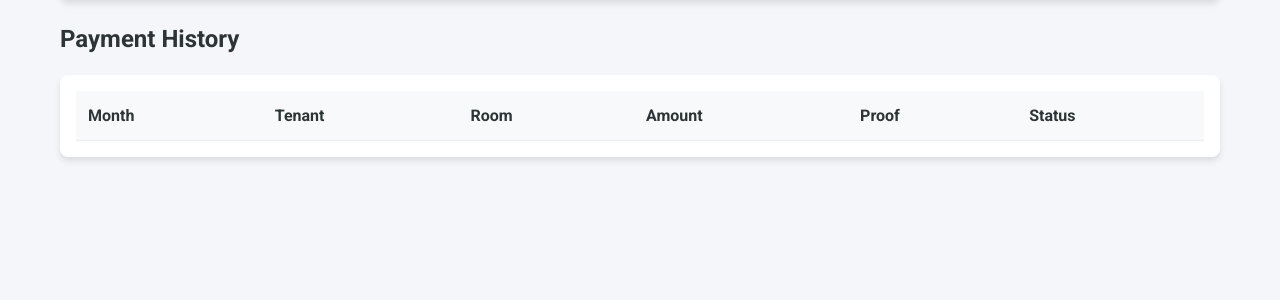
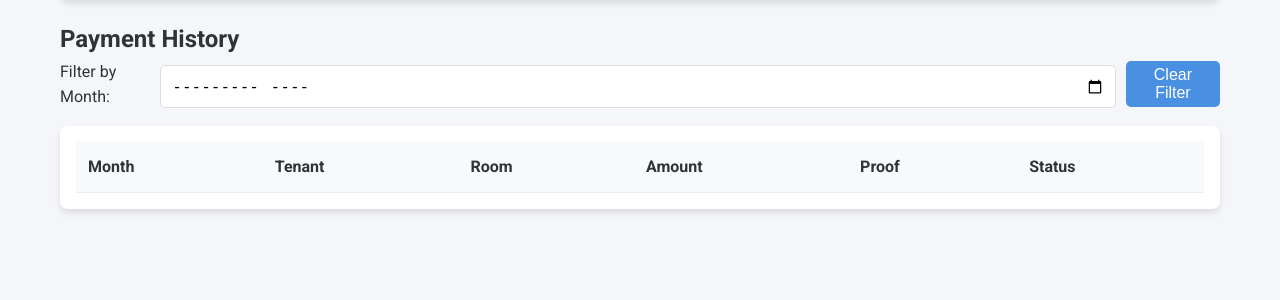
Before and after one commit to Keerthana22gh/pg-management-system, a Flask app: page /admin/dashboard in a window 1280 px wide, after a click on "Payments". Shown: the part 90-390 px from the top of the page. Run offline with Flask 3, Linux system fonts and the light colour scheme; the visitor is signed in with stand-in values (Sample User, id 1); lists and menus that the app fills with data are empty.

Commit message:
Add month-wise rent payment filter for admin dashboard

```diff
--- a/app.py
+++ b/app.py
@@ -167,8 +167,15 @@
 @login_required(role='admin')
 def admin_payments():
     try:
-        # Fetch payments with tenant name
-        response = supabase.table('rent_payments').select('*, tenants(name, room_id, rooms(room_number))').order('month', desc=True).execute()
+        month = request.args.get('month')
+        # Start building the query
+        query = supabase.table('rent_payments').select('*, tenants(name, room_id, rooms(room_number))').order('month', desc=True)
+
+        # Apply filter if month is provided
+        if month:
+            query = query.eq('month', month)
+
+        response = query.execute()
         return jsonify(response.data)
     except Exception as e:
         return jsonify({'error': str(e)}), 500
--- a/static/js/app.js
+++ b/static/js/app.js
@@ -83,11 +83,19 @@
     if (document.getElementById('vacateTableBodyAdmin')) loadAdminVacate();
 });
 
-async function loadAdminPayments() {
+async function loadAdminPayments(month = '') {
     try {
-        const res = await fetch('/api/admin/payments');
+        let url = '/api/admin/payments';
+        if (month) {
+            url += `?month=${month}`;
+        }
+        const res = await fetch(url);
         const payments = await res.json();
         const tbody = document.getElementById('paymentTableBody');
+        if (tbody) {
+            if (payments.length === 0) {
+                tbody.innerHTML = '<tr><td colspan="6" style="text-align:center;">No payments found for this period</td></tr>';
+            } else {
                 tbody.innerHTML = payments.map(p => `
                     <tr>
                         <td>${p.month}</td>
@@ -98,6 +106,8 @@
                         <td>${p.status}</td>
                     </tr>
                 `).join('');
+            }
+        }
     } catch (e) { console.error(e); }
 }
 
--- a/templates/admin_dashboard.html
+++ b/templates/admin_dashboard.html
@@ -41,6 +41,13 @@
     <!-- Payments Section -->
     <div id="payments" class="section">
         <h2>Payment History</h2>
+        <div style="margin-bottom: 15px; display: flex; gap: 10px; align-items: center;">
+            <label>Filter by Month: </label>
+            <input type="month" id="paymentMonthFilter" onchange="loadAdminPayments(this.value)">
+            <button class="btn-primary" style="width: auto; padding: 5px 15px;"
+                onclick="document.getElementById('paymentMonthFilter').value=''; loadAdminPayments()">Clear
+                Filter</button>
+        </div>
         <div class="table-container">
             <table>
                 <thead>
```
Lines whose indentation alone changed are shown as unchanged.
